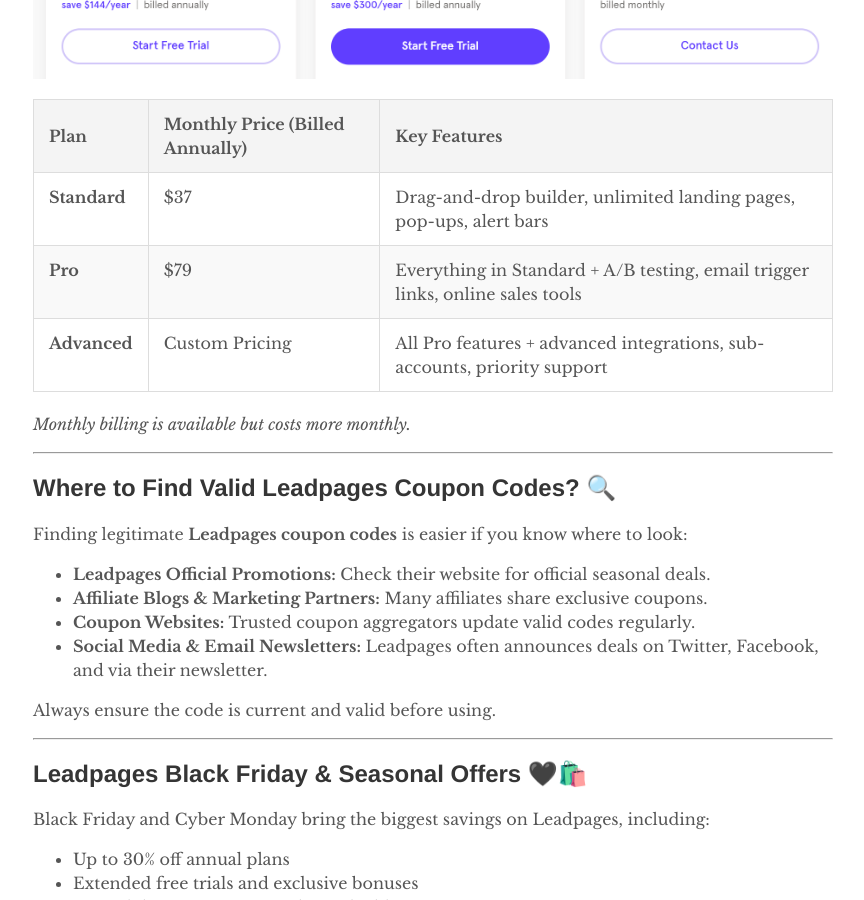
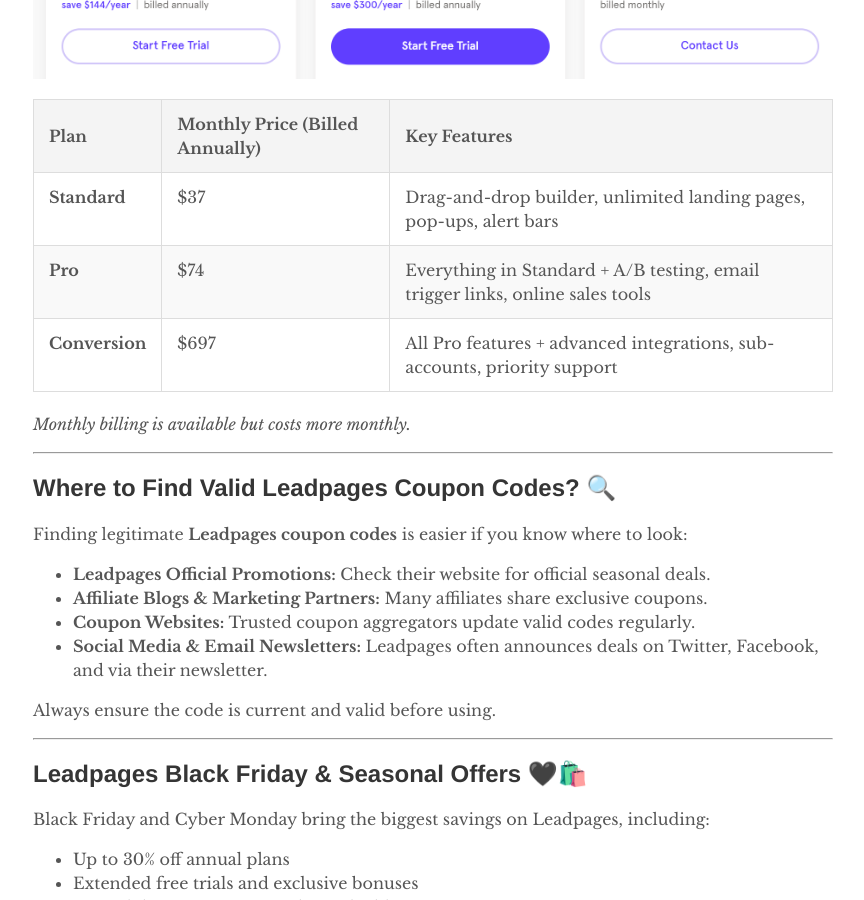
Before and after one commit to digiexe-official/dg, a Jekyll site: the page built from wp/leadpages coupon codes.md, in a window 1280 px wide and 900 px high, scrolled down 1848 px. Shown: the whole window, without its empty margins (207-1071 px from the left). Built offline with Jekyll 4.4.1, drawn with Linux system fonts in a browser that asks for light colours.

Commit message:
Updated pricing

```diff
--- a/wp/leadpages coupon codes.md
+++ b/wp/leadpages coupon codes.md
@@ -67,8 +67,8 @@ Leadpages offers three main pricing tiers tailored to different needs:
 | Plan        | Monthly Price (Billed Annually) | Key Features                                          |
 |-------------|---------------------------------|-------------------------------------------------------|
 | **Standard**| $37                             | Drag-and-drop builder, unlimited landing pages, pop-ups, alert bars |
-| **Pro**     | $79                             | Everything in Standard + A/B testing, email trigger links, online sales tools |
-| **Advanced**| Custom Pricing                  | All Pro features + advanced integrations, sub-accounts, priority support |
+| **Pro**     | $74                             | Everything in Standard + A/B testing, email trigger links, online sales tools |
+| **Conversion**| $697                  | All Pro features + advanced integrations, sub-accounts, priority support |
 
 *Monthly billing is available but costs more monthly.*
 
```
